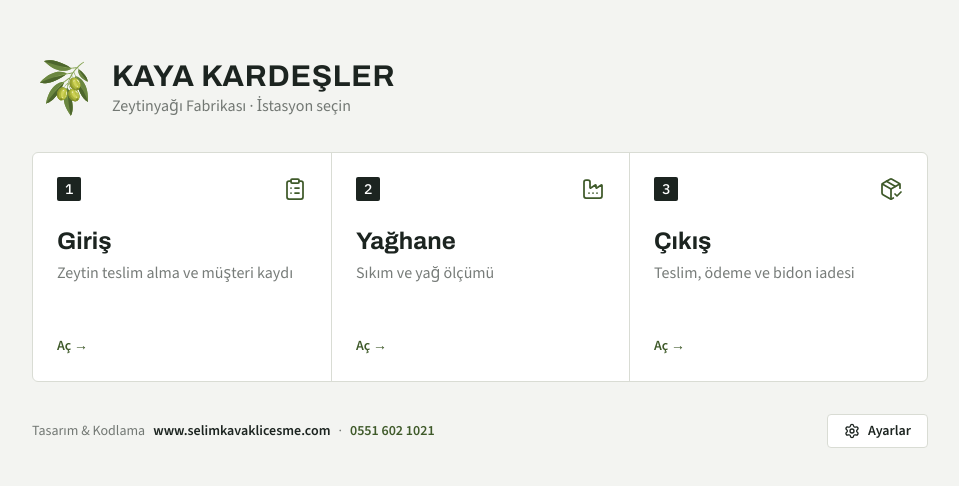
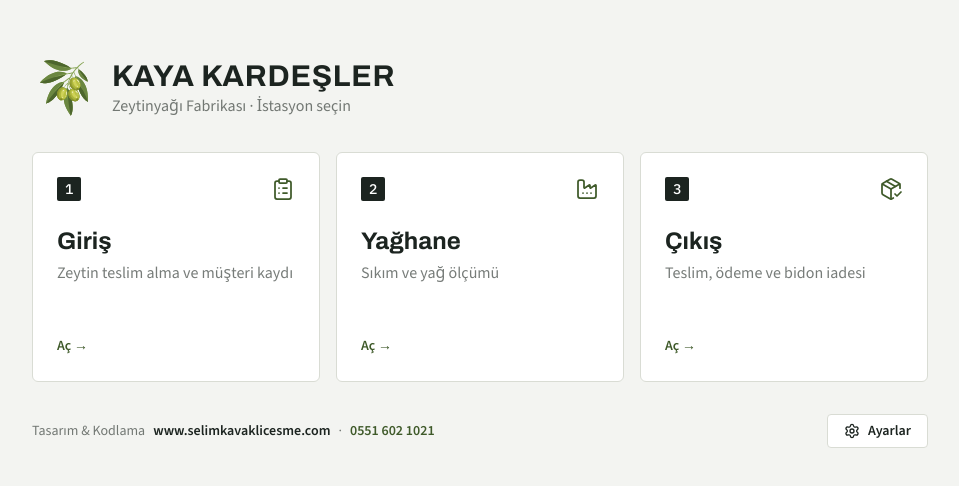
Before and after one commit to Skavces/Yaghane-Uygulamasi, a React (Vite) app in the folder client/: page / in a window 1280 px wide. Shown: the part 148-634 px from the top of the page, without its empty margins (160-1119 px from the left). Built offline with nearby package versions, Linux system fonts and the light colour scheme; no server answers.

Commit message:
separate station cards on login screen

```diff
--- a/client/src/components/Login.jsx
+++ b/client/src/components/Login.jsx
@@ -34,13 +34,13 @@ export default function Login({ onLogin }) {
           </div>
         </div>
 
-        <div className="card grid grid-cols-1 md:grid-cols-3 divide-y md:divide-y-0 md:divide-x divide-cizgi overflow-hidden">
+        <div className="grid grid-cols-1 md:grid-cols-3 gap-4">
           {roles.map((role, index) => (
             <button
               key={role.id}
               type="button"
               onClick={() => handleLogin(role.id)}
-              className="group text-left p-6 hover:bg-zemin transition-colors"
+              className="card group text-left p-6 hover:border-zeytin transition-colors"
             >
               <div className="flex items-center justify-between mb-6">
                 <span className="fis-no">{index + 1}</span>
```
